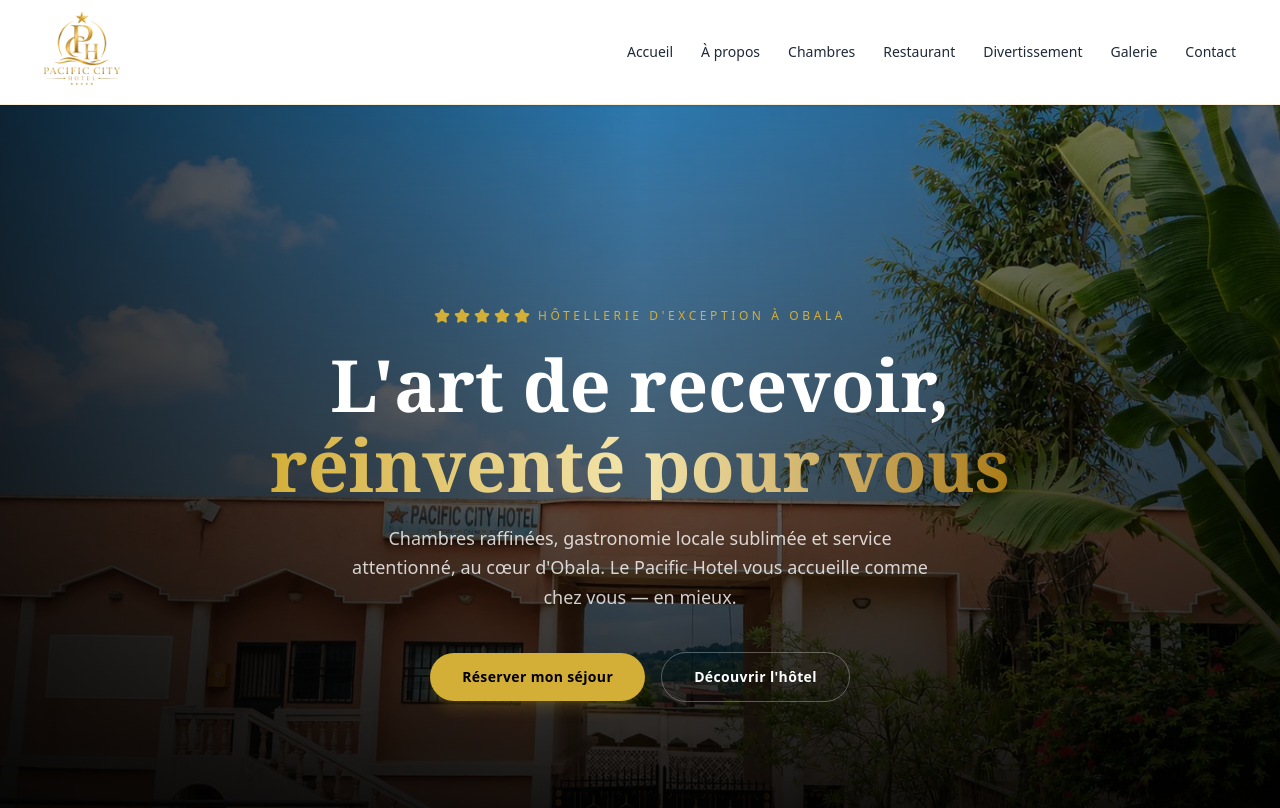
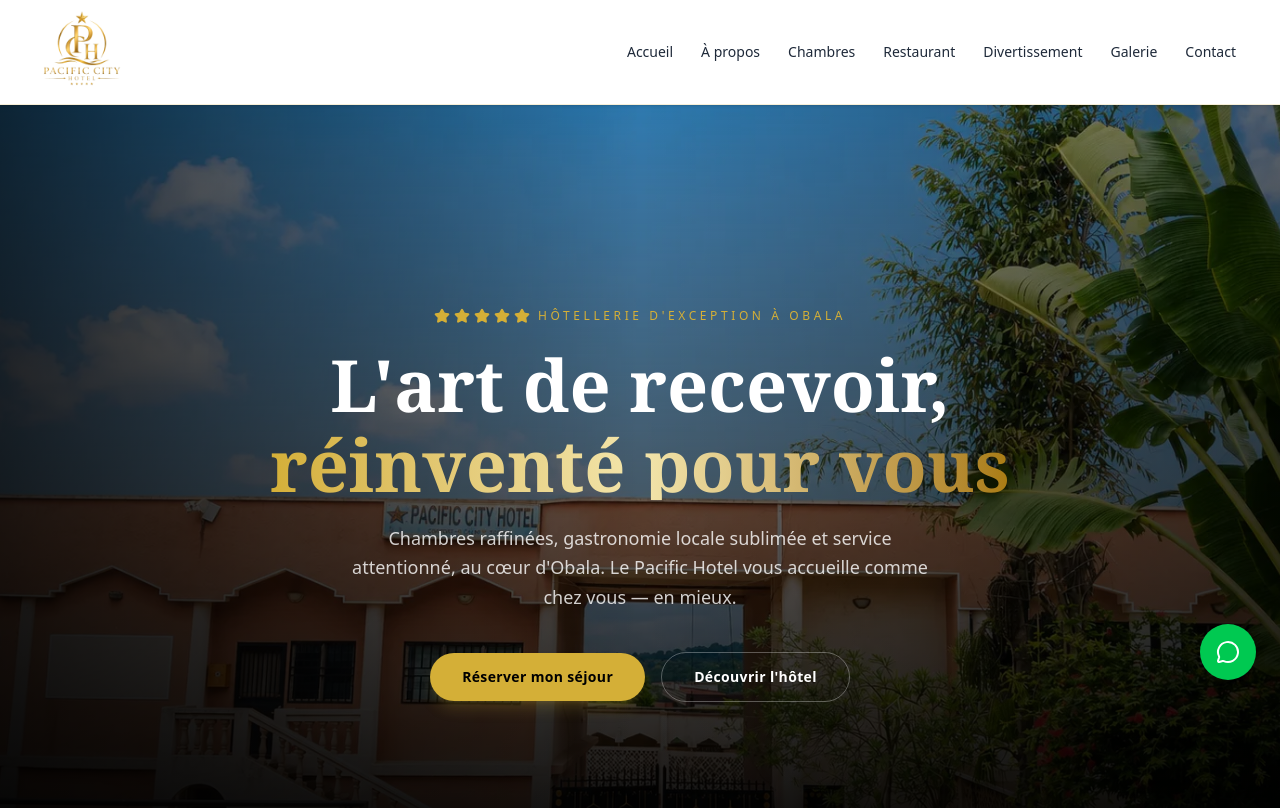
Before and after one commit to biloa2005/pacific-city-hotel, a Next.js app: page / in a window 1280 px wide. Shown: the top 808 px of the page. Built offline with nearby package versions, Linux system fonts and the light colour scheme.

Commit message:
bouton pour contacter whatsapp

```diff
--- a/app/layout.tsx
+++ b/app/layout.tsx
@@ -3,6 +3,7 @@
 import "./globals.css";
 
 import { Analytics } from '@vercel/analytics/react';
+import WhatsAppButton from "@/components/WhatsAppButton";
 const geistSans = Geist({
   variable: "--font-geist-sans",
   subsets: ["latin"],
@@ -63,7 +64,7 @@
       className={`${geistSans.variable} ${geistMono.variable} h-full antialiased`}
     >
       <body className="min-h-full flex flex-col">{children}
-
+     <WhatsAppButton/>
         <Analytics />
       </body>
     </html>
--- /dev/null
+++ b/components/WhatsAppButton.tsx
@@ -0,0 +1,21 @@
+import { MessageCircle } from 'lucide-react';
+import React from 'react'
+
+export default function WhatsAppButton() {
+  const phoneNumber="237696127469"
+  const message="Bonjour je souhaite avoir plus d informations.";
+  const whatsappurl=`https://wa.me/${phoneNumber}?text=${encodeURIComponent(message)}`;
+    return (
+    <a
+    href={whatsappurl}
+    target="_blank"
+    rel="noopener noreferrer"
+    aria-label="Nous contacter par whatsapp"
+    className="fixed bottom-30 right-6 z-50 flex h-14 w-14 items-center justify-center
+    rounded-full bg-green-500 text-white shadow-lg transition-all duracion-300
+    hover:scale-110 hover:bg-green-600"
+    >
+<MessageCircle/>
+    </a>
+  )
+}
```
